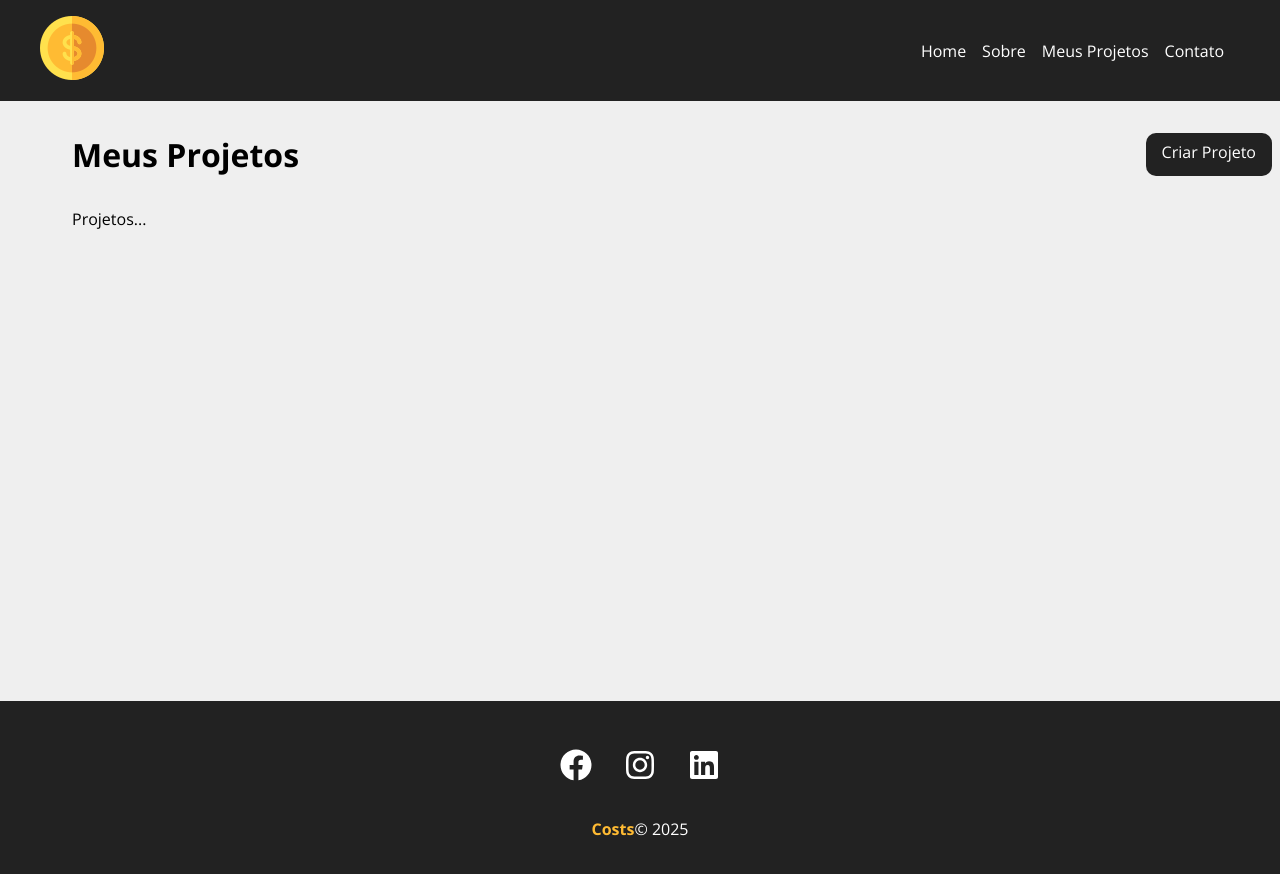
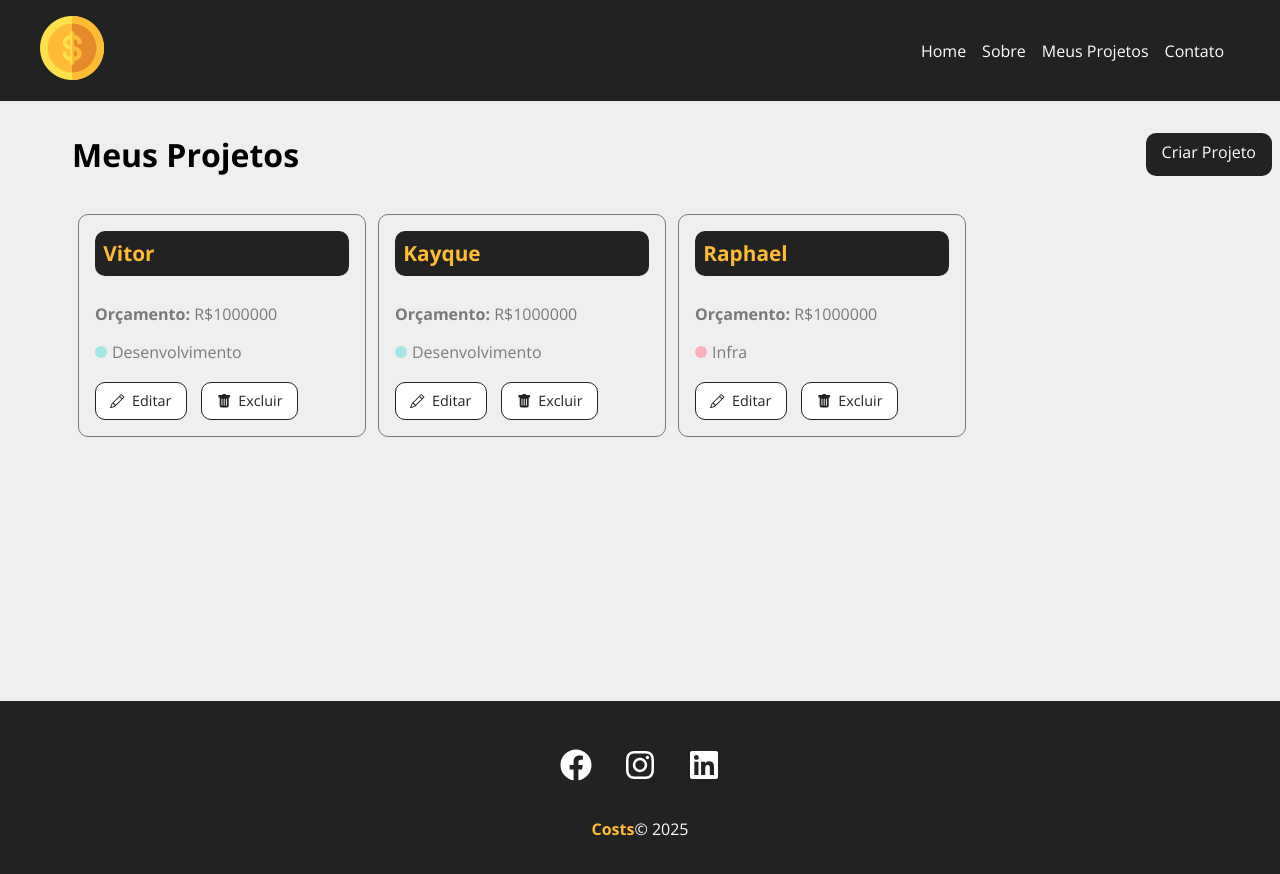
Before and after one commit to kayquemab/React, a React (Create React App) app in the folder Costs/: page /Projects in a window 1280 px wide. Shown: the top 874 px of the page. Built offline with nearby package versions, Linux system fonts and the light colour scheme; data requests are answered from the project's data file.

Commit message:
React #27

```diff
--- a/Costs/db.json
+++ b/Costs/db.json
@@ -1,6 +1,38 @@
 {
   "Projects": [
-
+    {
+      "id": "54fd",
+      "name": "Vitor",
+      "budget": "1000000",
+      "category": {
+        "id": "2",
+        "name": "Desenvolvimento"
+      },
+      "cost": 0,
+      "services": []
+    },
+    {
+      "id": "c435",
+      "name": "Kayque",
+      "budget": "1000000",
+      "category": {
+        "id": "2",
+        "name": "Desenvolvimento"
+      },
+      "cost": 0,
+      "services": []
+    },
+    {
+      "id": "33a8",
+      "name": "Raphael",
+      "budget": "1000000",
+      "category": {
+        "id": "1",
+        "name": "Infra"
+      },
+      "cost": 0,
+      "services": []
+    }
   ],
   "caregories": [
     {
--- a/Costs/src/components/pages/Projects.js
+++ b/Costs/src/components/pages/Projects.js
@@ -5,24 +5,49 @@ import { useLocation } from "react-router-dom"
 import Menssage from "../layout/Menssage"
 import Container from '../layout/Container'
 import LinkButton from '../layout/LinkButton'
+import ProjectCard from '../project/ProjectCard'
+import { useEffect, useState } from 'react'
 
 function Projects() {
+    const [projects, setProjects] = useState([])
 
     const location = useLocation()
     let menssage = ''
-    if(location.state) {
+    if (location.state) {
         menssage = location.state.menssage
     }
+
+    useEffect(() => {
+        fetch('http://localhost:5000/Projects', {
+            method: 'GET',
+            headers: {
+                'content-type': 'application/json',
+            },
+        }).then(resp => resp.json())
+            .then(data => {
+                setProjects(data)
+            })
+            .catch(err => console.log(err))
+    }, [])
 
     return (
         <div className={Styles.project_container}>
             <div className={Styles.title_container}>
                 <h1>Meus Projetos</h1>
-                <LinkButton to="/newproject" text="Criar Projeto"/>
+                <LinkButton to="/newproject" text="Criar Projeto" />
             </div>
             {menssage && <Menssage type="success" msg={menssage} />}
             <Container customClass="start">
-            <p>Projetos...</p>
+                {projects.length > 0 &&
+                    projects.map((project) => (
+                        <ProjectCard
+                            id={project.id}
+                            name={project.name}
+                            budget={project.budget}
+                            category={project.category?.name || "Sem categoria"}
+                            key={project.id}
+                        />
+                    ))}
             </Container>
         </div>
     )
--- /dev/null
+++ b/Costs/src/components/project/ProjectCard.js
@@ -0,0 +1,30 @@
+import { Link } from 'react-router-dom'
+
+import Styles from './ProjectCard.module.css'
+
+import { BsPencil, BsFillTrashFill } from 'react-icons/bs'
+
+
+function ProjectCard({ id, name, budget, category, handleRemove }) {
+    return (
+        <div className={Styles.project_card}>
+            <h4>{name}</h4>
+            <p>
+                <span>Orçamento: </span> R${budget}
+            </p>
+            <p className={Styles.category_text}>
+                <span className={`${Styles[category.toLowerCase()]}`}></span> {category}
+            </p>
+            <div className={Styles.project_card_actions}>
+                <Link to='/'>
+                    <BsPencil /> Editar
+                </Link>
+                <button>
+                    <BsFillTrashFill/> Excluir
+                </button>
+            </div>
+        </div>
+    )
+}
+
+export default ProjectCard
--- /dev/null
+++ b/Costs/src/components/project/ProjectCard.module.css
@@ -0,0 +1,89 @@
+.project_card {
+    padding: 1em;
+    border: 1px solid #7a7a7a;
+    width: 24%;
+    margin: 0.5%;
+    border-radius: 10px;
+}
+
+.project_card h4 {
+    background-color: #222;
+    color: #ffbb33;
+    padding: .4em;
+    margin-bottom: 1.3em;
+    font-size: 1.3em;
+    border-radius: 10px;
+}
+
+.project_card p {
+    color: #7a7a7a;
+    margin-bottom: 1em;
+}
+
+.project_card p span {
+    font-weight: bold;
+}
+
+.category_text {
+    display: flex;
+    align-items: center;
+}
+
+.category_text span {
+    display: block;
+    width: 12px;
+    height: 12px;
+    border-radius: 50%;
+    background-color: #ccc;
+    margin-right: 5px;
+}
+
+.category_text .infra {
+    background-color: #ffaebc
+}
+
+.category_text .desenvolvimento {
+    background-color: #a0e7e5;
+}
+
+.category_text .design {
+    background-color: #b4f8c8;
+}
+
+.category_text .planejamento {
+    background-color: #fbe7c6;
+}
+
+.project_card_actions {
+    margin-top: 1.2em;
+    display: flex;
+    align-items: center;
+}
+
+.project_card_actions a,
+.project_card_actions button {
+    border-radius: 10px;
+    text-decoration: none;
+    border: none;
+    background-color: #fff;
+    color: #222;
+    font-size: .9em;
+    padding: .6em 1em;
+    margin-right: 1em;
+    cursor: pointer;
+    border: 1px solid #222;
+    display: flex;
+    align-items: center;
+    justify-content: center;
+    transition: 0.5s;
+}
+
+.project_card_actions svg {
+    margin-right: .5em;
+}
+
+.project_card_actions a:hover,
+.project_card_actions button:hover {
+    background-color: #222;
+    color: #ffbb33
+}
```
